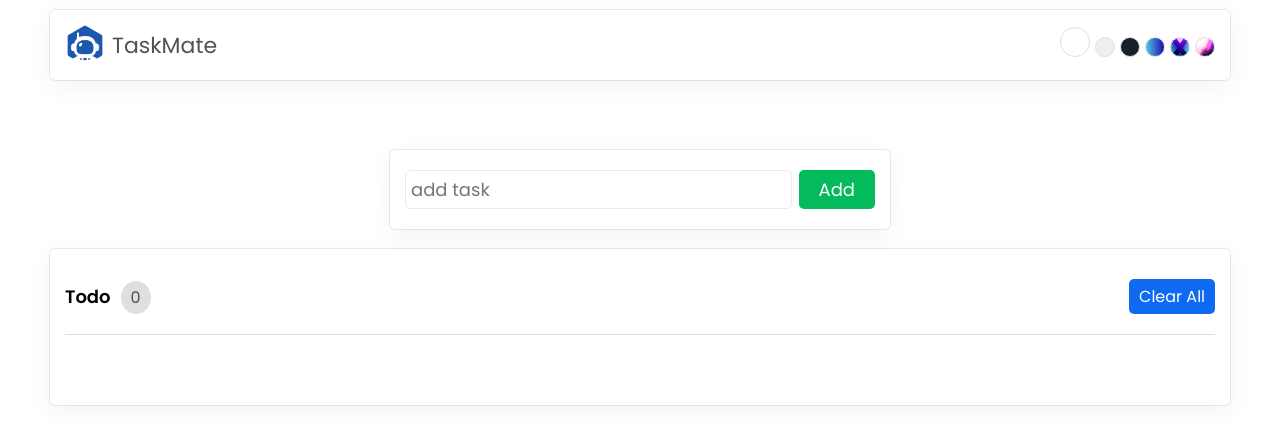
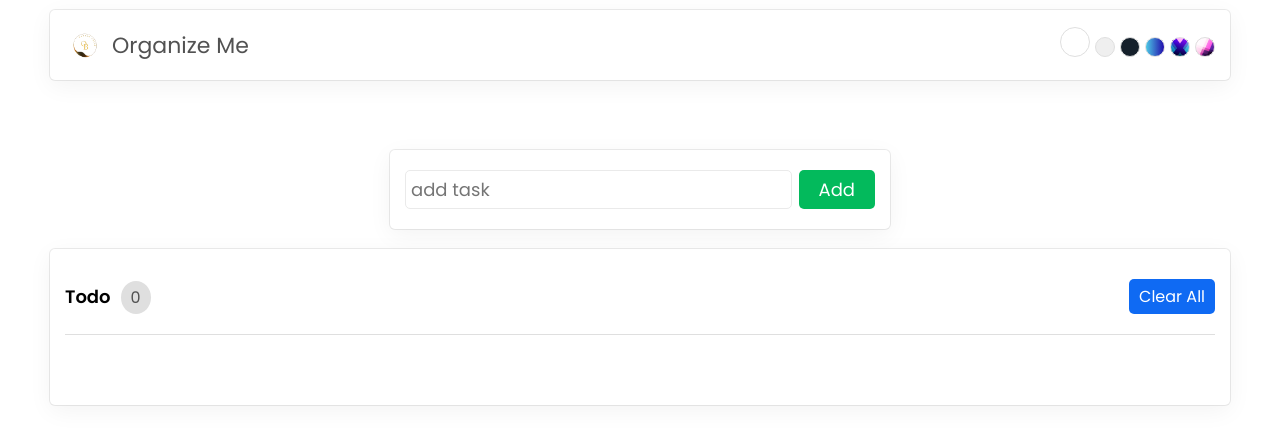
Before and after one commit to omkeshborse/organizeme-app, a React (Create React App) app: page / in a window 1280 px wide. Shown: the top 444 px of the page. Built offline with nearby package versions, Linux system fonts and the light colour scheme.

Commit message:
completed project

```diff
--- a/src/components/Header.js
+++ b/src/components/Header.js
@@ -13,7 +13,7 @@ export const Header = () => {
     <header>
       <div className="logo">
         <img src={Logo} alt="TaskMate" />
-        <span>TaskMate</span>
+        <span>Organize Me</span>
       </div>
       <div className="themeSelector">
         <span
```
Also changed, not shown: src/assets/logo.png, 1 other file (tests, documents, lock files or other folders).
